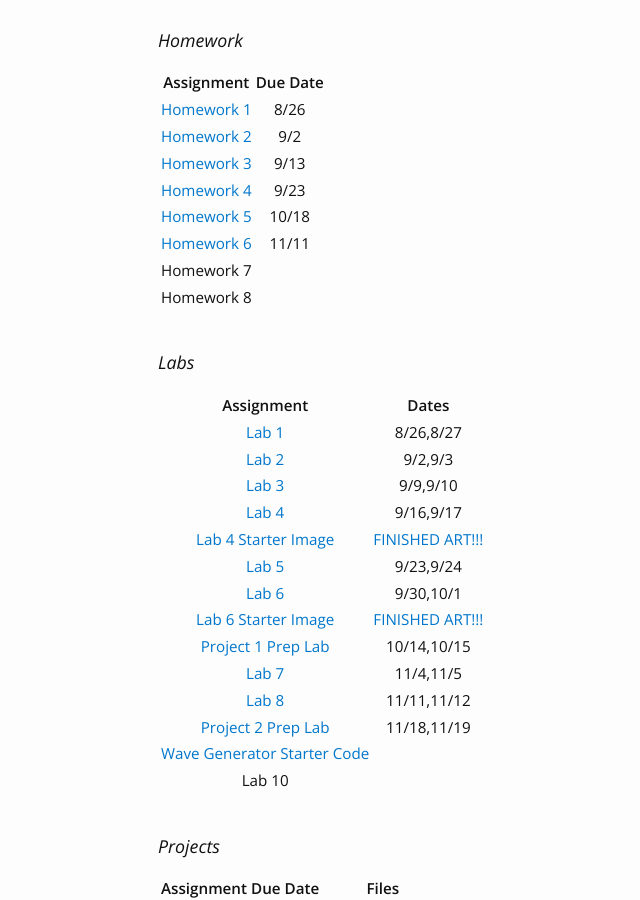
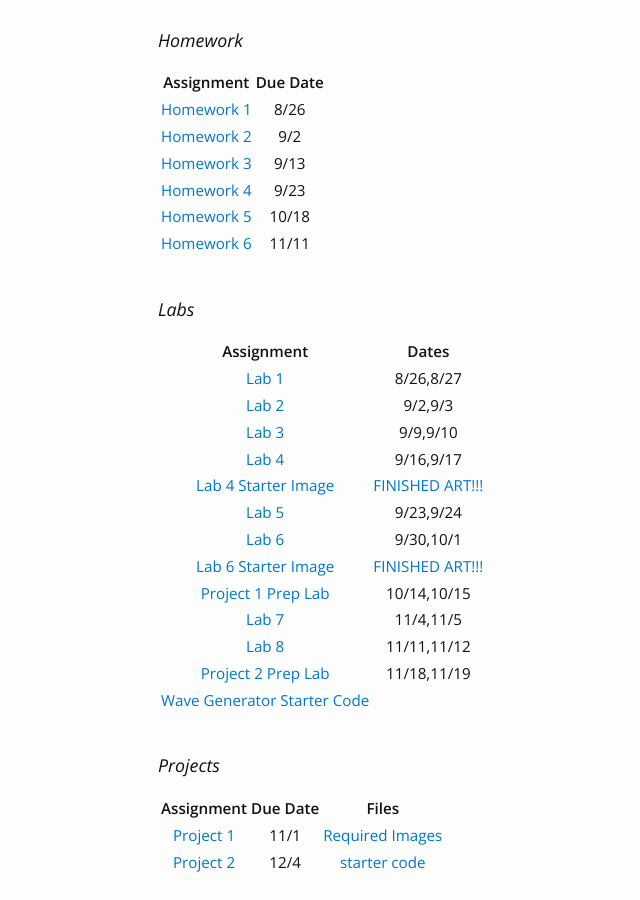
Before and after one commit to jlmayfield/jlmayfield.github.io, a Jekyll site: the page built from teaching/COMP151/fa19/comp151-fa19.md, in a window 1280 px wide and 900 px high, scrolled down 389 px. Shown: the whole window, without its empty margins (37-677 px from the left). Built offline with Jekyll 4.4.1, drawn with Linux system fonts in a browser that asks for light colours.

Commit message:
c151. fa19. more cleanup.

```diff
--- a/teaching/COMP151/fa19/comp151-fa19.md
+++ b/teaching/COMP151/fa19/comp151-fa19.md
@@ -31,8 +31,7 @@ that material will be covered with the aid of [Socrative](https://socrative.com/
 | [Homework 4](/teaching/COMP151/fa19/homework/homework4) | 9/23 |
 | [Homework 5](/teaching/COMP151/fa19/homework/homework5) | 10/18 |
 | [Homework 6](/teaching/COMP151/fa19/homework/homework6) | 11/11 |
-| Homework 7 | |
-| Homework 8 | |
+
 
 &nbsp;
 
@@ -53,7 +52,7 @@ that material will be covered with the aid of [Socrative](https://socrative.com/
 | [Lab 8](/teaching/COMP151/fa19/labs/lab8) | 11/11,11/12 |
 | [Project 2 Prep Lab](/teaching/COMP151/fa19/labs/project2prep) | 11/18,11/19 |
 | [Wave Generator Starter Code](/teaching/COMP151/fa19/labs/waveGen.py)   |    |
-| Lab 10 | |
+
 
 &nbsp;
 
```
